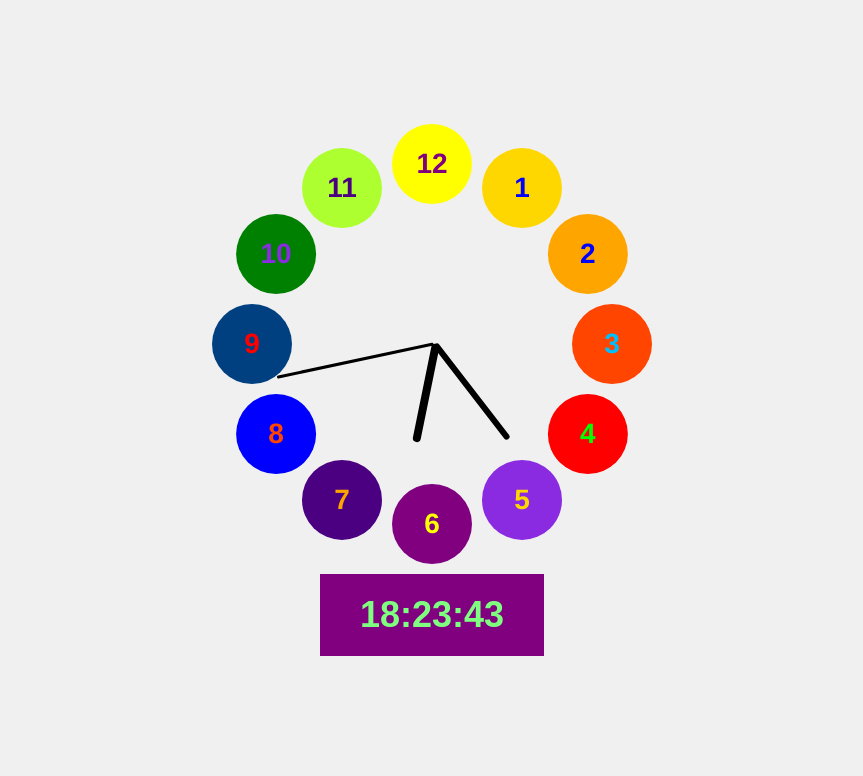
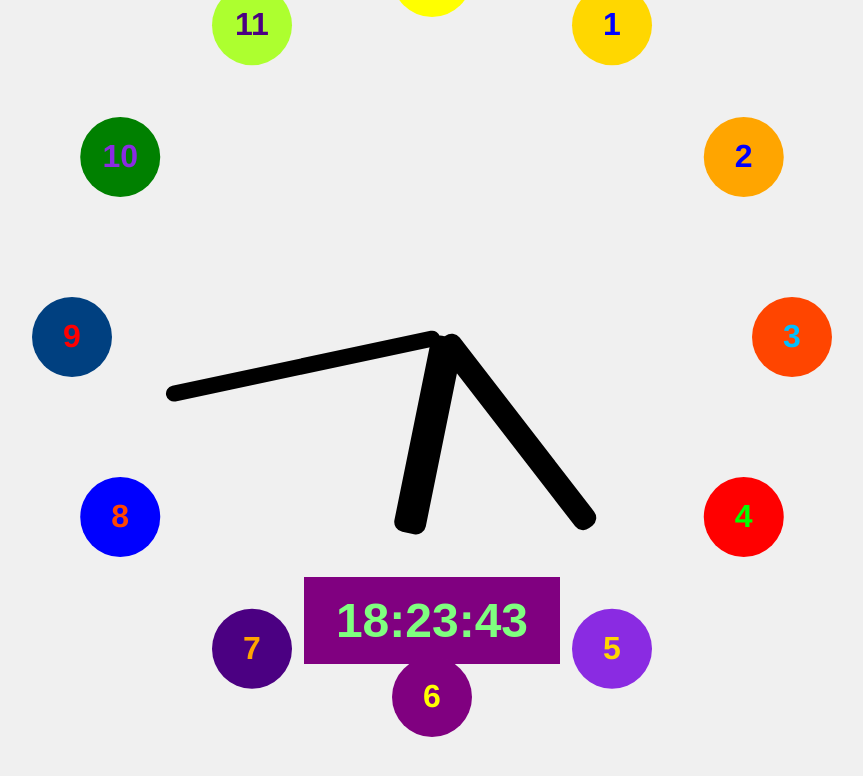
Before and after one commit to Gustavo-Castao/chroma-watch, a plain HTML site: page index.html in a window 1280 px wide. Shown: the whole page, without its empty margins (208-1071 px from the left). Drawn offline with Linux system fonts and the light colour scheme.

Commit message:
Update index.html

```diff
--- a/index.html
+++ b/index.html
@@ -17,46 +17,48 @@
         }
         .clock {
             position: relative;
-            width: 400px;
-            height: 400px;
+            width: 90vmin; /* Tamaño relativo al viewport */
+            height: 90vmin;
+            max-width: 400px; /* Tamaño máximo */
+            max-height: 400px;
             background-color: transparent;
         }
         .hand {
             position: absolute;
-            background-color: black; /* Todas las agujas negras */
+            background-color: black;
             transform-origin: bottom center;
             border-radius: 10px;
             left: 50%;
             bottom: 50%;
         }
-        .hour-hand { width: 8px; height: 100px; }
-        .minute-hand { width: 6px; height: 120px; }
-        .second-hand { width: 3px; height: 160px; } /* Segundero negro */
+        .hour-hand { width: 4vmin; height: 25vmin; }
+        .minute-hand { width: 3vmin; height: 30vmin; }
+        .second-hand { width: 2vmin; height: 35vmin; }
         .number {
             position: absolute;
-            width: 80px;
-            height: 80px;
+            width: 10vmin;
+            height: 10vmin;
             border-radius: 50%;
             display: flex;
             justify-content: center;
             align-items: center;
-            font-size: 28px;
+            font-size: 4vmin;
             font-weight: bold;
             color: var(--text-color);
             background-color: var(--color);
             top: 50%;
             left: 50%;
-            transform: translate(-50%, -50%) rotate(calc(var(--i) * 30deg)) translateY(-180px) rotate(calc(var(--i) * -30deg));
-            font-family: 'Helvetica', sans-serif;
+            transform: translate(-50%, -50%) rotate(calc(var(--i) * 30deg)) translateY(-45vmin) rotate(calc(var(--i) * -30deg));
             cursor: pointer;
+            user-select: none; /* Evita la selección de texto */
         }
         .time-display {
-            margin-top: 30px;
-            padding: 20px 40px;
+            margin-top: 5vmin;
+            padding: 2vmin 4vmin;
             background-color: var(--hour-color);
             border: none;
             color: var(--text-color);
-            font-size: 36px;
+            font-size: 6vmin;
             font-weight: bold;
             text-align: center;
             font-family: 'Orbitron', sans-serif;
@@ -115,21 +117,26 @@
             };
 
             oscillator.frequency.setValueAtTime(frequencies[note], audioContext.currentTime);
-            oscillator.type = 'triangle'; // Tipo de onda (puedes cambiarlo a 'sine', 'square', etc.)
+            oscillator.type = 'triangle'; // Tipo de onda
             gainNode.gain.setValueAtTime(0.5, audioContext.currentTime); // Volumen
 
             oscillator.connect(gainNode);
             gainNode.connect(audioContext.destination);
 
             oscillator.start();
-            oscillator.stop(audioContext.currentTime + 0.5); // Duración de la nota (0.5 segundos)
+            oscillator.stop(audioContext.currentTime + 0.5); // Duración de la nota
         }
 
-        // Asignar eventos de clic a los círculos
+        // Asignar eventos de clic y toque a los círculos
         document.querySelectorAll('.number').forEach(number => {
             number.addEventListener('click', () => {
-                const note = number.getAttribute('data-note'); // Obtiene el nombre de la nota
-                playNote(note); // Reproduce la nota
+                const note = number.getAttribute('data-note');
+                playNote(note);
+            });
+            number.addEventListener('touchstart', (e) => {
+                e.preventDefault(); // Evita el desplazamiento en dispositivos táctiles
+                const note = number.getAttribute('data-note');
+                playNote(note);
             });
         });
 
@@ -143,7 +150,6 @@
             const hourHand = document.getElementById('hour-hand');
             const minuteHand = document.getElementById('minute-hand');
             const secondHand = document.getElementById('second-hand');
-            const timeDisplay = document.getElementById('time-display');
             const timeText = document.getElementById('time-text');
 
             const hourDeg = (hours % 12) * 30 + (minutes / 2);
@@ -159,8 +165,8 @@
 
             const hourColor = getHourColor(hours % 12);
             const textColor = getOppositeColor(hourColor);
-            timeDisplay.style.setProperty('--hour-color', hourColor);
-            timeDisplay.style.setProperty('--text-color', textColor);
+            document.getElementById('time-display').style.setProperty('--hour-color', hourColor);
+            document.getElementById('time-display').style.setProperty('--text-color', textColor);
         }
 
         function getHourColor(hour) {
```
